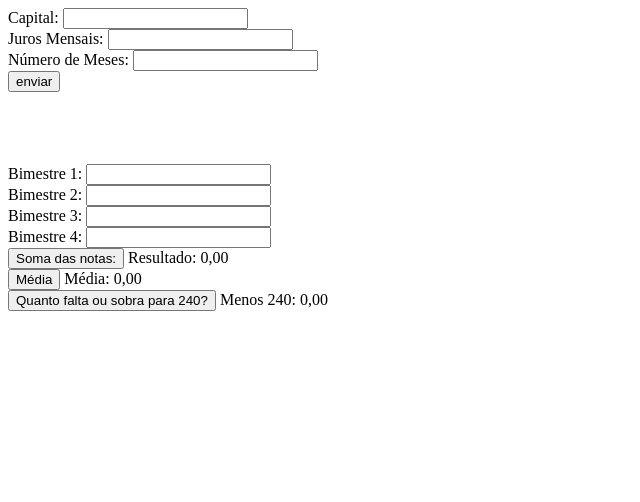
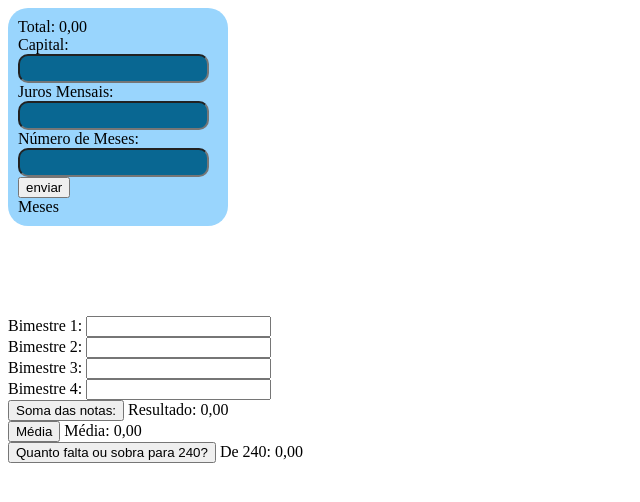
Before and after one commit to vevekita/primeirof_3t, a plain HTML site: page index.html in a window 1280 px wide. Shown: the whole page, without its empty margins (0-640 px from the left). Drawn offline with Linux system fonts and the light colour scheme.

Commit message:
Update index.html

```diff
--- a/index.html
+++ b/index.html
@@ -1,28 +1,36 @@
 <!DOCTYPE html>
 <html lang="pt-br">
+
 <head>
     <meta charset="UTF-8">
     <meta http-equiv="X-UA-Compatible" content="IE=edge">
     <meta name="viewport" content="width=device-width, initial-scale=1.0">
     <title>Primeiro F</title>
-  <script src="estudo.js">
+    <script src="estudo.js"></script>
+    <link rel="stylesheet" href="geral.css">
+</head>
 
-  </script>
-</head>
 <body>
+    <div class="calculadora">
+        <div id="spTotal">
+            <span id="total">Total: 0,00</span>
+        </div>
         Capital: <input id="valor" type="text"> <br>
         Juros Mensais: <input id="juros" type="text"> <br>
         Número de Meses: <input id="meses" type="text"> <br>
         <button onclick="total()">
             enviar
-    </button>
-
+        </button><br>
+        <div id="spMes">
+            <span id="mes">Meses</span>
+        </div>
+    </div>
     <br><br><br><br><br>
 
-    Bimestre 1: <input id="b1" type="text" ><br>
-    Bimestre 2: <input id="b2" type="text" ><br>
-    Bimestre 3: <input id="b3" type="text" ><br>
-    Bimestre 4: <input id="b4" type="text" ><br>
+    Bimestre 1: <input id="b1" type="text"><br>
+    Bimestre 2: <input id="b2" type="text"><br>
+    Bimestre 3: <input id="b3" type="text"><br>
+    Bimestre 4: <input id="b4" type="text"><br>
 
     <button onclick="somaNota()">
         Soma das notas:
@@ -40,8 +48,9 @@
         Quanto falta ou sobra para 240?
     </button>
     <span id="result2">
-        Menos 240: 0,00
+        De 240: 0,00
     </span><br>
 
 </body>
+
 </html>
```
Lines whose indentation alone changed are shown as unchanged.
